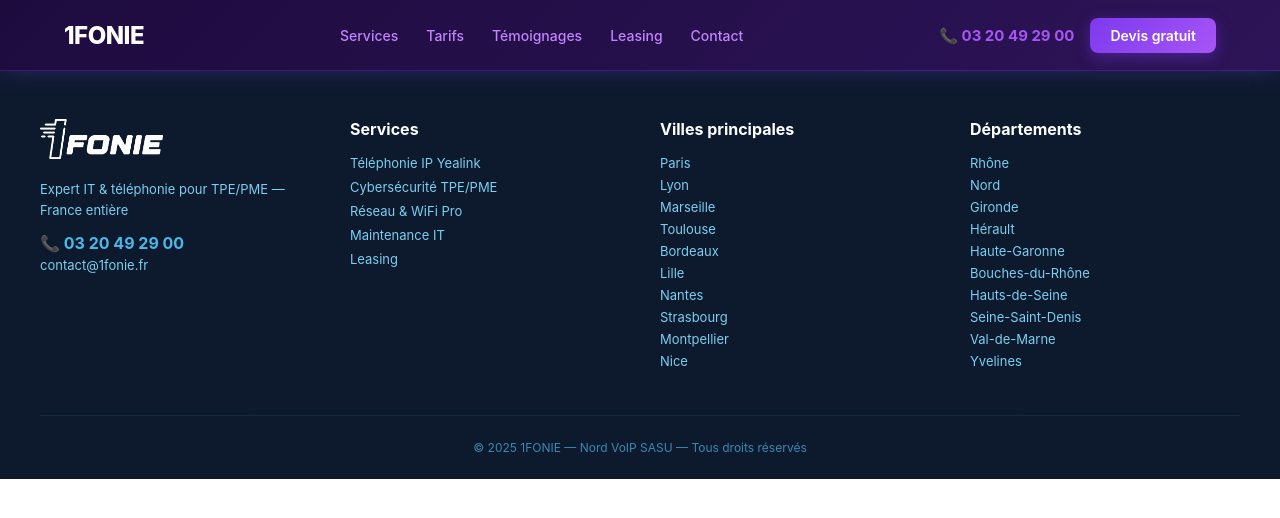
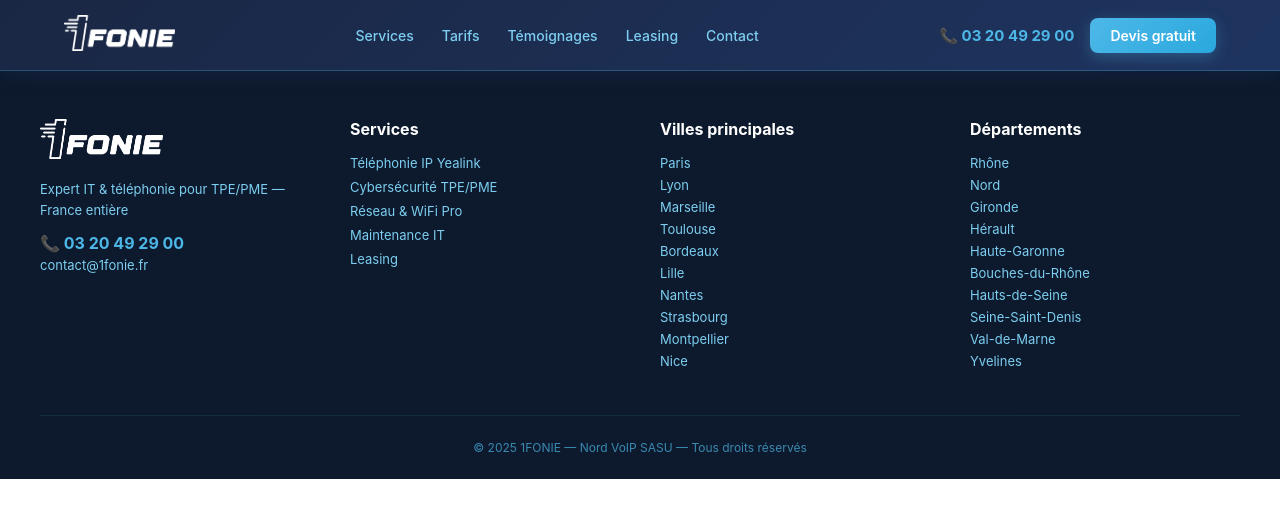
Before and after one commit to 1fonietelecom-ux/1fonie-next, a Next.js app: page /components/Header in a window 1280 px wide. Shown: the top 518 px of the page. Built offline with nearby package versions, Linux system fonts and the light colour scheme.

Commit message:
Update Header.js
Update Header.js - palette bleu marine + cyan + logo blanc + position fixed

```diff
--- a/pages/components/Header.js
+++ b/pages/components/Header.js
@@ -6,19 +6,22 @@
 
   return (
     <header style={{
-      background: 'linear-gradient(135deg, #1e0b3e 0%, #2d1458 100%)',
-      borderBottom: '1px solid rgba(124,58,237,0.3)',
-      position: 'sticky',
+      background: 'linear-gradient(135deg, #1a2744 0%, #1e3460 100%)',
+      borderBottom: '1px solid rgba(77,184,232,0.3)',
+      position: 'fixed',
       top: 0,
-      zIndex: 1000,
-      boxShadow: '0 2px 20px rgba(124,58,237,0.2)'
+      left: 0,
+      right: 0,
+      width: '100%',
+      zIndex: 9999,
+      boxShadow: '0 2px 20px rgba(26,39,68,0.4)'
     }}>
       <div style={{
         maxWidth: '1200px', margin: '0 auto', padding: '0 24px',
         display: 'flex', alignItems: 'center', justifyContent: 'space-between', height: '70px'
       }}>
         <Link href="/" style={{ textDecoration: 'none' }}>
-          <span style={{ fontSize: '24px', fontWeight: '800', color: '#fff', letterSpacing: '-0.5px' }}>1FONIE</span>
+          <img src="/logo-blanc.png" alt="1fonie" style={{ height: '36px', objectFit: 'contain' }} />
         </Link>
 
         <nav style={{ display: 'flex', gap: '28px', alignItems: 'center' }} className="nav-desktop-1f">
@@ -30,7 +33,7 @@
             { label: 'Contact', href: '/#contact' },
           ].map(link => (
             <Link key={link.href} href={link.href} style={{
-              color: '#c084fc', textDecoration: 'none', fontSize: '14px',
+              color: '#7dcef0', textDecoration: 'none', fontSize: '14px',
               fontWeight: '500', whiteSpace: 'nowrap'
             }}>{link.label}</Link>
           ))}
@@ -38,16 +41,15 @@
 
         <div style={{ display: 'flex', alignItems: 'center', gap: '16px' }}>
           <a href="tel:0320492900" style={{
-            color: '#a855f7', textDecoration: 'none', fontWeight: '700',
+            color: '#4db8e8', textDecoration: 'none', fontWeight: '700',
             fontSize: '15px', display: 'flex', alignItems: 'center', gap: '6px', whiteSpace: 'nowrap'
           }}>📞 03 20 49 29 00</a>
           <Link href="/#contact" style={{
-            background: 'linear-gradient(135deg, #7c3aed, #a855f7)', color: '#fff',
+            background: 'linear-gradient(135deg, #4db8e8, #2aa8de)', color: '#fff',
             padding: '9px 20px', borderRadius: '8px', textDecoration: 'none',
             fontSize: '14px', fontWeight: '600', whiteSpace: 'nowrap',
-            boxShadow: '0 4px 15px rgba(124,58,237,0.4)'
+            boxShadow: '0 4px 15px rgba(77,184,232,0.3)'
           }}>Devis gratuit</Link>
-
           <button onClick={() => setMenuOpen(!menuOpen)} style={{
             background: 'none', border: 'none', color: '#fff', fontSize: '24px',
             cursor: 'pointer', display: 'none', padding: '4px'
@@ -56,7 +58,7 @@
       </div>
 
       {menuOpen && (
-        <div style={{ background: '#2d1458', borderTop: '1px solid rgba(124,58,237,0.3)', padding: '16px 24px' }}>
+        <div style={{ background: '#1e3460', borderTop: '1px solid rgba(77,184,232,0.2)', padding: '16px 24px' }}>
           {[
             { label: 'Services', href: '/#services' },
             { label: 'Tarifs', href: '/#tarifs' },
@@ -65,12 +67,12 @@
             { label: 'Contact', href: '/#contact' },
           ].map(link => (
             <Link key={link.href} href={link.href} onClick={() => setMenuOpen(false)} style={{
-              display: 'block', color: '#c084fc', textDecoration: 'none',
-              padding: '10px 0', borderBottom: '1px solid rgba(124,58,237,0.15)', fontWeight: '500'
+              display: 'block', color: '#7dcef0', textDecoration: 'none',
+              padding: '10px 0', borderBottom: '1px solid rgba(77,184,232,0.15)', fontWeight: '500'
             }}>{link.label}</Link>
           ))}
           <a href="tel:0320492900" style={{
-            display: 'block', color: '#a855f7', textDecoration: 'none',
+            display: 'block', color: '#4db8e8', textDecoration: 'none',
             padding: '12px 0', fontWeight: '700', fontSize: '16px'
           }}>📞 03 20 49 29 00</a>
         </div>
```
